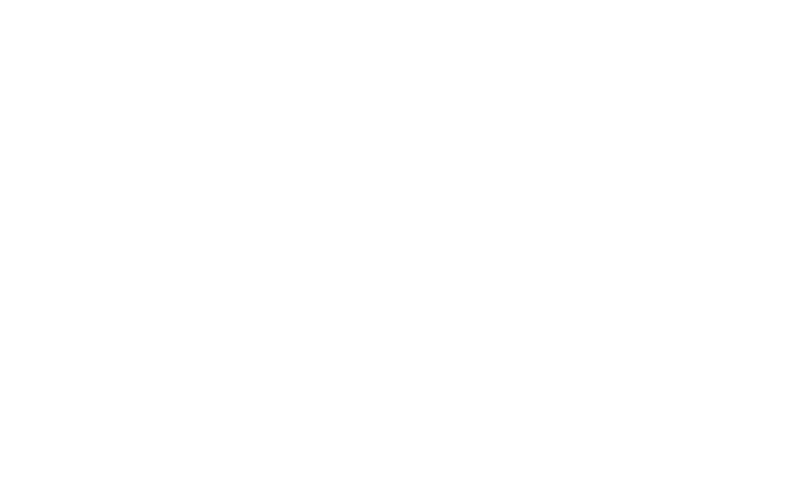
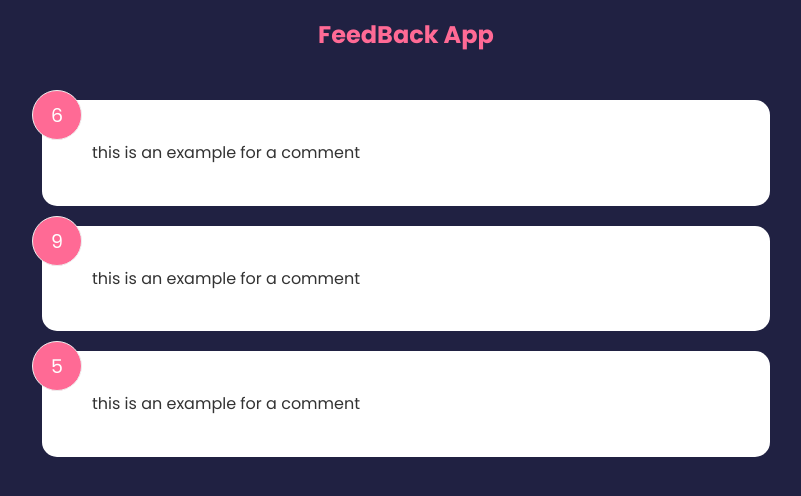
Before and after one commit to Mohammad-jf/FeedbackApp, a React (Create React App) app: page / in a window 1280 px wide. Shown: the top 496 px of the page, without its empty margins (234-1035 px from the left). Built offline with nearby package versions, Linux system fonts and the light colour scheme.

Commit message:
2.making feedback components-adding style

```diff
--- a/package.json
+++ b/package.json
@@ -9,6 +9,7 @@
     "react": "^18.0.0",
     "react-dom": "^18.0.0",
     "react-scripts": "5.0.1",
+    "styled-components": "^5.3.5",
     "web-vitals": "^2.1.4"
   },
   "scripts": {
--- a/public/index.html
+++ b/public/index.html
@@ -2,7 +2,6 @@
 <html lang="en">
   <head>
       <meta charset="utf-8" />
-    <link rel="icon" href="%PUBLIC_URL%/favicon.ico" />
       <meta name="viewport" content="width=device-width, initial-scale=1" />
       <meta name="theme-color" content="#000000" />
       <meta
--- a/src/App.js
+++ b/src/App.js
@@ -1,10 +1,29 @@
+//components
+import Header from "./components/Header";
+import FeedBackList from './components/FeedBackList';
+
+//hooks
+import { useState } from "react";
+
+
+//data
+import { feedBackData } from './data/feedbackData';
+
+
 
 function App() {
+  //app level state
+  const [feedBacks,setFeedBacks] = useState(feedBackData);
+
+
   return (
-    <div>
-
-    </div>
-  );
+    <>
+      <Header/>
+        <div className="container">
+            <FeedBackList feedBacks={feedBacks}/>
+        </div>
+    </>
+  )
 }
 
 export default App;
--- /dev/null
+++ b/src/components/FeedBackItem.jsx
@@ -0,0 +1,18 @@
+import styled from 'styled-components';
+import Card from '../shared/Card';
+
+
+
+const FeedBackItem = ({text,rating}) => {
+
+  return (
+    <Card>
+        <div className="num-display">{rating}</div>
+        <div className="text-display">{text}</div>
+    </Card>
+  )
+}
+
+
+
+export default FeedBackItem
--- /dev/null
+++ b/src/components/FeedBackList.jsx
@@ -0,0 +1,25 @@
+import React from 'react'
+import FeedBackItem from './FeedBackItem';
+
+
+
+
+
+const FeedBackList = ({feedBacks}) => {
+    if(!feedBacks || feedBacks.length ===0){
+        return <p>there is no feedbaack</p>
+    }
+  return (
+      <div className='feedback-list'>
+        {feedBacks.map((feedBack)=>
+            <FeedBackItem
+            key={feedBack.id}
+            rating={feedBack.rating}
+            text={feedBack.text}
+            />)}
+        </div>
+  )
+
+}
+
+export default FeedBackList;
--- /dev/null
+++ b/src/components/Header.jsx
@@ -0,0 +1,30 @@
+import React from 'react'
+
+
+
+
+const Header = ({text,bgColor,textColor}) => {
+const headerStyle = {
+    backgroundcolor:bgColor,
+    color:textColor
+
+}
+
+  return (
+    <header style={headerStyle}>
+        <div className="container">
+            <h2>{text}</h2>
+        </div>
+    </header>
+  )
+}
+
+
+Header.defaultProps = {
+    text:'FeedBack App',
+    bgColor: 'rgba(0,0,0,0.4)',
+    textColor:'#ff6a95',
+}
+
+
+export default Header
--- /dev/null
+++ b/src/data/feedbackData.jsx
@@ -0,0 +1,17 @@
+ export const feedBackData =   [
+    {
+      id:1,
+      rating:6,
+      text: 'this is an example for a comment'
+    },
+    {
+      id:2,
+      rating:9,
+      text:'this is an example for a comment'
+    },
+    {
+      id:3,
+      rating:5,
+      text:'this is an example for a comment'
+    },
+  ]
--- /dev/null
+++ b/src/index.css
@@ -0,0 +1,230 @@
+@import url('https://fonts.googleapis.com/css2?family=Poppins:wght@400;600;700&display=swap');
+
+* {
+  box-sizing: border-box;
+  margin: 0;
+  padding: 0;
+}
+
+body {
+  font-family: 'Poppins', sans-serif;
+  background-color: #202142;
+  color: #fff;
+  line-height: 1.6;
+}
+
+ul {
+  list-style: none;
+}
+
+.container {
+  max-width: 768px;
+  margin: auto;
+  padding: 0 20px;
+}
+
+header {
+  height: 70px;
+  width: 100%;
+  display: flex;
+  justify-content: space-between;
+  align-items: center;
+  margin-bottom: 30px;
+}
+
+.card {
+  background-color: #fff;
+  color: #333;
+  border-radius: 15px;
+  padding: 40px 50px;
+  margin: 20px 0;
+  position: relative;
+}
+
+.card.reverse {
+  background-color: rgba(0, 0, 0, 0.4);
+  color: #fff;
+}
+
+.card h2 {
+  font-size: 22px;
+  font-weight: 600;
+  text-align: center;
+}
+
+.rating {
+  display: flex;
+  align-items: center;
+  justify-content: space-around;
+  margin: 30px 0 40px;
+}
+
+.rating li,
+.num-display {
+  position: relative;
+  background: #f4f4f4;
+  width: 50px;
+  height: 50px;
+  padding: 10px;
+  text-align: center;
+  border-radius: 50%;
+  font-size: 19px;
+  border: 1px #eee solid;
+  transition: 0.3s;
+}
+
+.rating li label {
+  position: absolute;
+  top: 50%;
+  left: 50%;
+  width: 50px;
+  height: 50px;
+  padding: 10px;
+  border-radius: 50%;
+  transform: translate(-50%, -50%);
+  cursor: pointer;
+}
+
+.rating li:hover,
+.num-display {
+  background: #ff6a95;
+  color: #fff;
+}
+
+[type='radio'] {
+  opacity: 0;
+}
+
+[type='radio']:checked ~ label {
+  background: #ff6a95;
+  color: #fff;
+}
+
+.input-group {
+  display: flex;
+  flex-direction: row;
+  border: 1px solid #ccc;
+  padding: 8px 10px;
+  border-radius: 8px;
+}
+
+input {
+  flex-grow: 2;
+  border: none;
+  font-size: 16px;
+}
+
+input:focus {
+  outline: none;
+}
+
+.feedback-stats {
+  color: #fff;
+  display: flex;
+  justify-content: space-between;
+  align-items: center;
+}
+
+.num-display {
+  position: absolute;
+  top: -10px;
+  left: -10px;
+}
+
+.close,
+.edit {
+  position: absolute;
+  top: 10px;
+  right: 20px;
+  cursor: pointer;
+  background: none;
+  border: none;
+}
+
+.edit {
+  right: 40px;
+}
+
+.btn {
+  color: #fff;
+  border: 0;
+  border-radius: 8px;
+  color: #fff;
+  width: 100px;
+  height: 40px;
+  cursor: pointer;
+}
+
+.btn-primary {
+  background-color: #202142;
+}
+
+.btn-secondary {
+  background: #ff6a95;
+}
+
+.btn:hover {
+  transform: scale(0.98);
+  opacity: 0.9;
+}
+
+.btn:disabled {
+  background-color: #cccccc;
+  color: #333;
+  cursor: auto;
+}
+
+.btn:disabled:hover {
+  transform: scale(1);
+  opacity: 1;
+}
+
+.message {
+  padding-top: 10px;
+  text-align: center;
+  color: rebeccapurple;
+}
+
+/* FIX: Remove position: absolute to keep about icon at the bottom of the
+ * document */
+.about-link {
+  display: flex;
+  justify-content: flex-end;
+}
+
+/* FIX: Remove position: absolute to keep about icon at the bottom of the
+ * document */
+.about-link a {
+  color: #fff;
+  cursor: pointer;
+}
+
+.about-link a:hover {
+  color: #ff6a95;
+}
+
+.about h1 {
+  margin-bottom: 20px;
+}
+
+.about p {
+  margin: 10px 0;
+}
+
+@media (max-width: 600px) {
+  .rating li {
+    margin: 10px 3px;
+  }
+
+  .rating {
+    display: flex;
+    align-items: center;
+    justify-content: center;
+    flex-wrap: wrap;
+    margin: 30px 0 40px;
+  }
+
+  .input-group input {
+    width: 80%;
+  }
+}
--- a/src/index.js
+++ b/src/index.js
@@ -1,7 +1,12 @@
 import React from 'react';
 import ReactDOM from 'react-dom/client';
 import App from './App';
+import './index.css'
 import reportWebVitals from './reportWebVitals';
+
+
+
+
 
 const root = ReactDOM.createRoot(document.getElementById('root'));
 root.render(
--- /dev/null
+++ b/src/shared/Card.jsx
@@ -0,0 +1,17 @@
+
+
+import React from 'react'
+
+const Card = ({children,reverse}) => {
+
+  return (
+    <div className={`card ${reverse && 'reverse'}`}>
+        {children}
+    </div>
+  )
+}
+
+Card.defaultProps = {
+  reverse:false,
+}
+export default Card
```
Also changed, not shown: 1 other file (tests, documents, lock files or other folders). Lines whose indentation alone changed are shown as unchanged.
